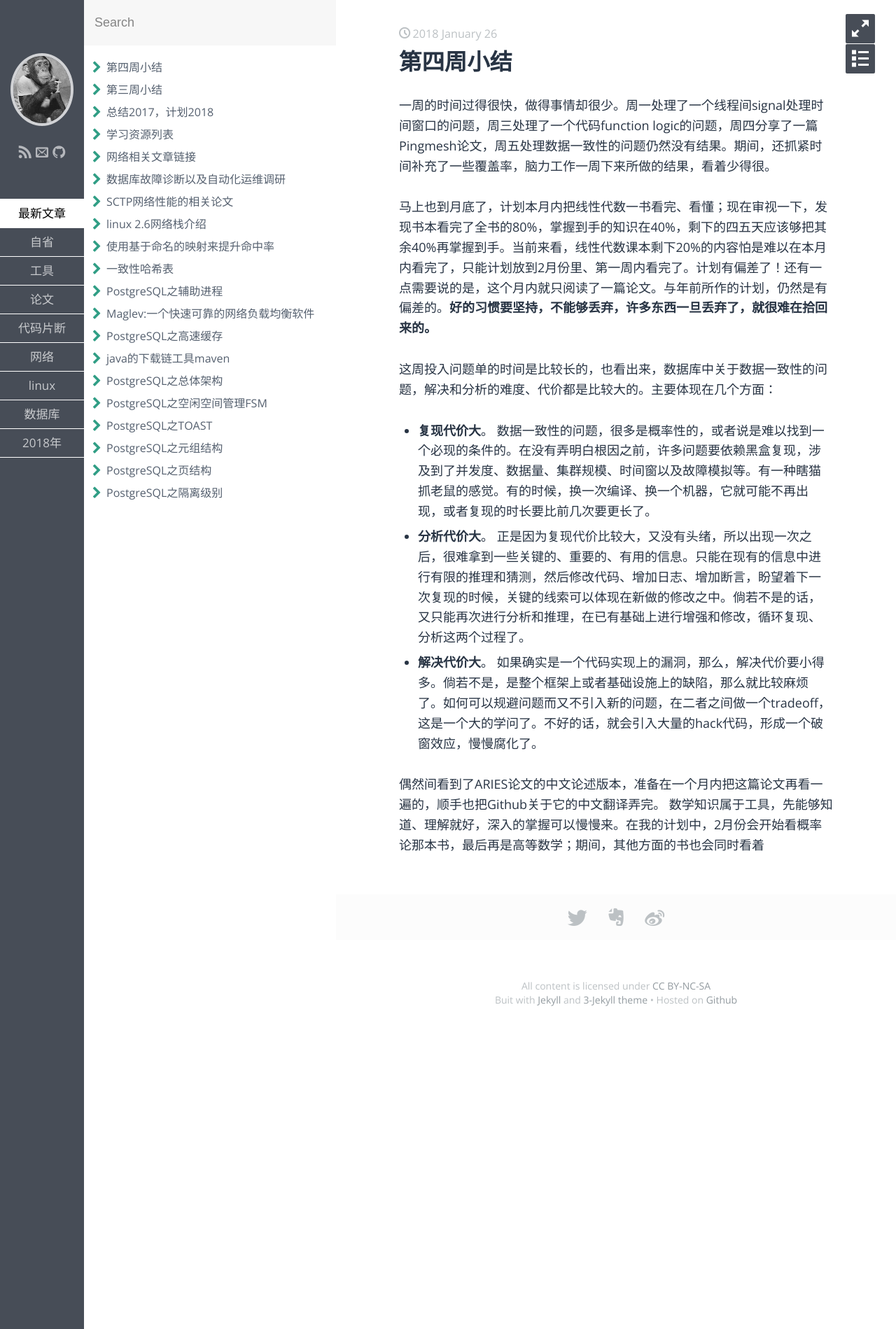
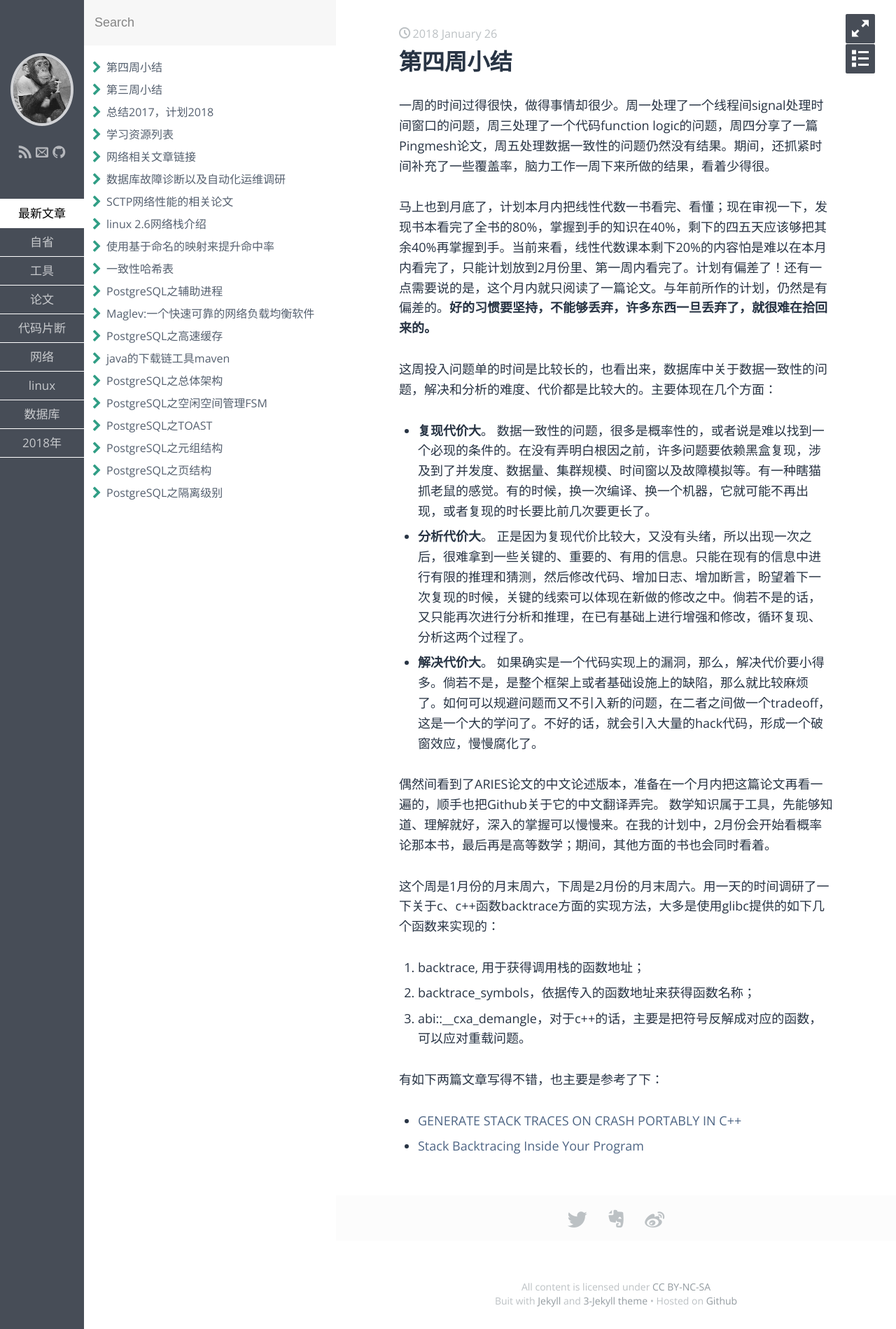
Before and after one commit to feelkill/feelkill.github.io, a Jekyll site: the page built from _posts/2018year/2018-01-26-about-this-week04.md, in a window 1280 px wide. Shown: the whole page at 70% size. Built offline with Jekyll 4.4.1, drawn with Linux system fonts in a browser that asks for light colours; some web fonts are replaced.

Commit message:
在周内总结上补充关于backtrace的小结

```diff
--- a/_posts/2018year/2018-01-26-about-this-week04.md
+++ b/_posts/2018year/2018-01-26-about-this-week04.md
@@ -16,4 +16,15 @@ keywords: 总结， 缺陷， 论文， 分享
 * **分析代价大**。 正是因为复现代价比较大，又没有头绪，所以出现一次之后，很难拿到一些关键的、重要的、有用的信息。只能在现有的信息中进行有限的推理和猜测，然后修改代码、增加日志、增加断言，盼望着下一次复现的时候，关键的线索可以体现在新做的修改之中。倘若不是的话，又只能再次进行分析和推理，在已有基础上进行增强和修改，循环复现、分析这两个过程了。
 * **解决代价大**。 如果确实是一个代码实现上的漏洞，那么，解决代价要小得多。倘若不是，是整个框架上或者基础设施上的缺陷，那么就比较麻烦了。如何可以规避问题而又不引入新的问题，在二者之间做一个tradeoff，这是一个大的学问了。不好的话，就会引入大量的hack代码，形成一个破窗效应，慢慢腐化了。
 
-偶然间看到了ARIES论文的中文论述版本，准备在一个月内把这篇论文再看一遍的，顺手也把Github关于它的中文翻译弄完。 数学知识属于工具，先能够知道、理解就好，深入的掌握可以慢慢来。在我的计划中，2月份会开始看概率论那本书，最后再是高等数学；期间，其他方面的书也会同时看着
+偶然间看到了ARIES论文的中文论述版本，准备在一个月内把这篇论文再看一遍的，顺手也把Github关于它的中文翻译弄完。 数学知识属于工具，先能够知道、理解就好，深入的掌握可以慢慢来。在我的计划中，2月份会开始看概率论那本书，最后再是高等数学；期间，其他方面的书也会同时看着。
+
+这个周是1月份的月末周六，下周是2月份的月末周六。用一天的时间调研了一下关于c、c++函数backtrace方面的实现方法，大多是使用glibc提供的如下几个函数来实现的：
+
+1. backtrace, 用于获得调用栈的函数地址；
+2. backtrace_symbols，依据传入的函数地址来获得函数名称；
+3. abi::__cxa_demangle，对于c++的话，主要是把符号反解成对应的函数，可以应对重载问题。
+
+有如下两篇文章写得不错，也主要是参考了下：
+
+* [GENERATE STACK TRACES ON CRASH PORTABLY IN C++](https://oroboro.com/stack-trace-on-crash/)
+* [Stack Backtracing Inside Your Program](http://www.linuxjournal.com/article/6391?page=0)
```
